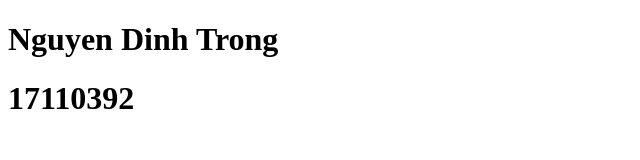
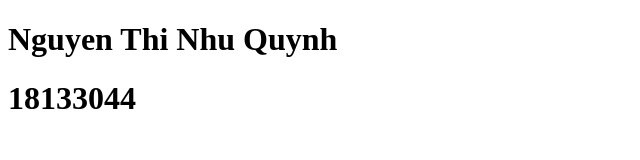
Before and after one commit to phucnipy3/VPC, a plain HTML site: page index.html in a window 1280 px wide. Shown: the whole page, without its empty margins (0-640 px from the left). Drawn offline with Linux system fonts and the light colour scheme.

Commit message:
Update index.html

```diff
--- a/index.html
+++ b/index.html
@@ -7,10 +7,10 @@
 </head>
 <body>
     <h1>
-        Nguyen Dinh Trong
+        Nguyen Thi Nhu Quynh
     </h1>
     <h1>
-        17110392
+        18133044
     </h1>
 </body>
 </html>
```
